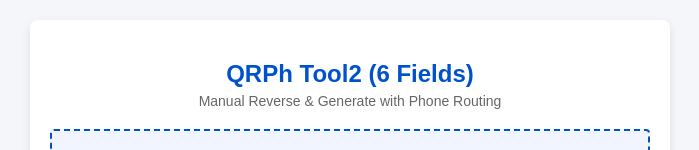
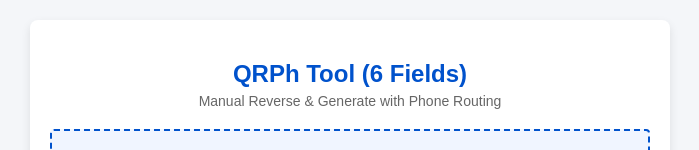
Before and after one commit to sharemap-Digital-Address/AutoGenQrcodePayment, a plain HTML site: page index.html in a window 1280 px wide. Shown: the top 150 px of the page, without its empty margins (290-989 px from the left). Drawn offline with Linux system fonts and the light colour scheme.

Commit message:
Update header title in index.html

```diff
--- a/index.html
+++ b/index.html
@@ -30,7 +30,7 @@
 <body>
 
 <div class="container">
-    <h2>QRPh Tool2 (6 Fields)</h2>
+    <h2>QRPh Tool (6 Fields)</h2>
     <div class="subtitle">Manual Reverse & Generate with Phone Routing</div>
 
     <!-- 1) PUMILI NG QR IMAGE -->
```
